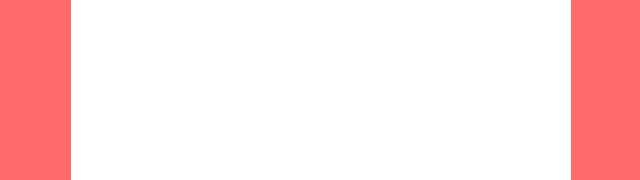
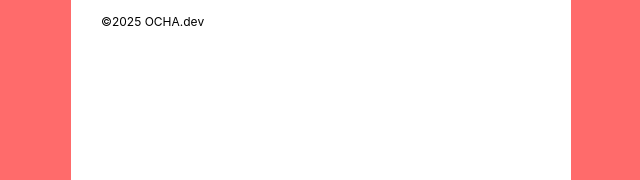
Before and after one commit to okamonster/osaisen-rating, a React app in the folder apps/osaisen/: page / in a window 1280 px wide. Shown: the part 577-757 px from the top of the page, 319-959 px from the left. Built offline with nearby package versions, Linux system fonts and the light colour scheme.

Commit message:
feat:add copy right

```diff
--- a/apps/osaisen/src/app/page.module.css
+++ b/apps/osaisen/src/app/page.module.css
@@ -14,4 +14,9 @@
 		display: grid;
 		gap: 16px;
 	}
+
+	.copyright {
+		font-size: 12px;
+		color: var(--text-gray-color);
+	}
 }
--- a/apps/osaisen/src/app/page.tsx
+++ b/apps/osaisen/src/app/page.tsx
@@ -30,6 +30,7 @@ export default function Home() {
 						使い方
 					</Button>
 				</Link>
+				<p className={styles.copyright}>©2025 OCHA.dev</p>
 			</div>
 		</div>
 	)
```
